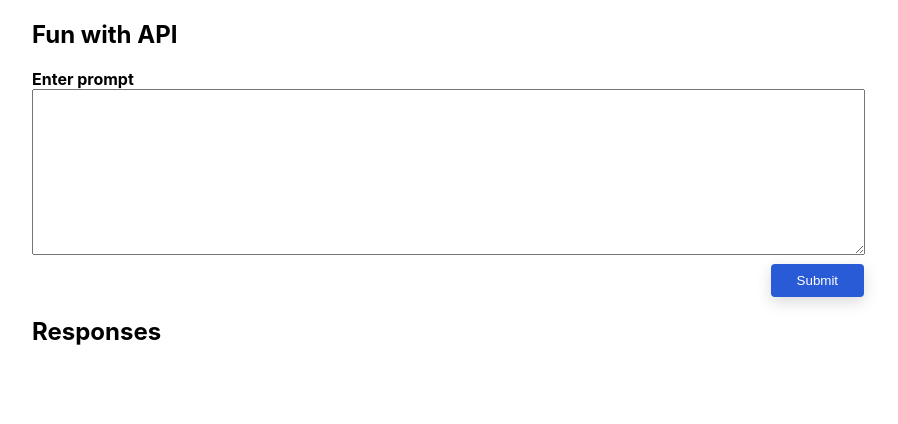
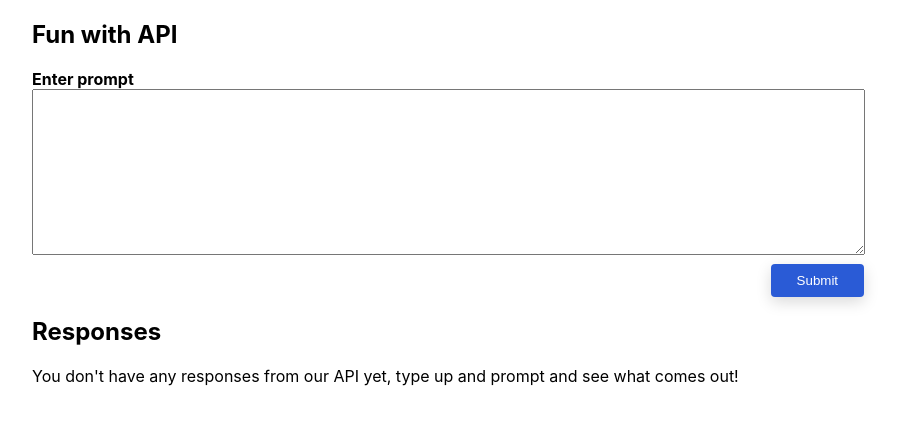
Before and after one commit to Gabby-Recny/shopify_fe_tech_challenge, a React (Create React App) app: page / in a window 1280 px wide. Shown: the top 424 px of the page, without its empty margins (192-1090 px from the left). Built offline with nearby package versions, Linux system fonts and the light colour scheme.

Commit message:
Add conditional logic for no responses

```diff
--- a/src/Responses/Responses.js
+++ b/src/Responses/Responses.js
@@ -3,6 +3,8 @@ import './Responses.scss';
 import ResponseCard from '../ResponseCard/ResponseCard.js'
 
 const Responses = ({responseLog}) => {
+
+    const errorMessage = `You don't have any responses from our API yet, type up and prompt and see what comes out!`
 
     const formattedResponses = responseLog.map(response => {
         return (
@@ -15,11 +17,13 @@ const Responses = ({responseLog}) => {
         )
     })
 
+
+
     return (
         <>
             <h2>Responses</h2>
             <section className='responses-container'>
-                {formattedResponses}
+                {!formattedResponses.length ? errorMessage : formattedResponses}
             </section>
         </>
     )
```
